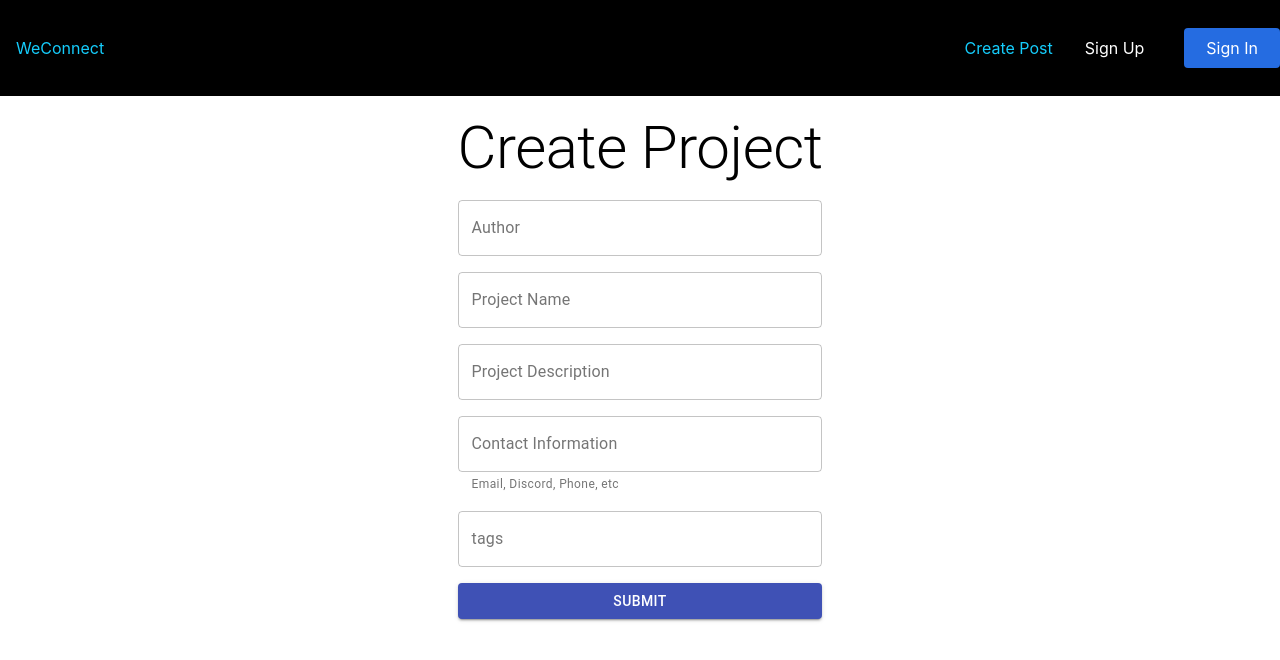
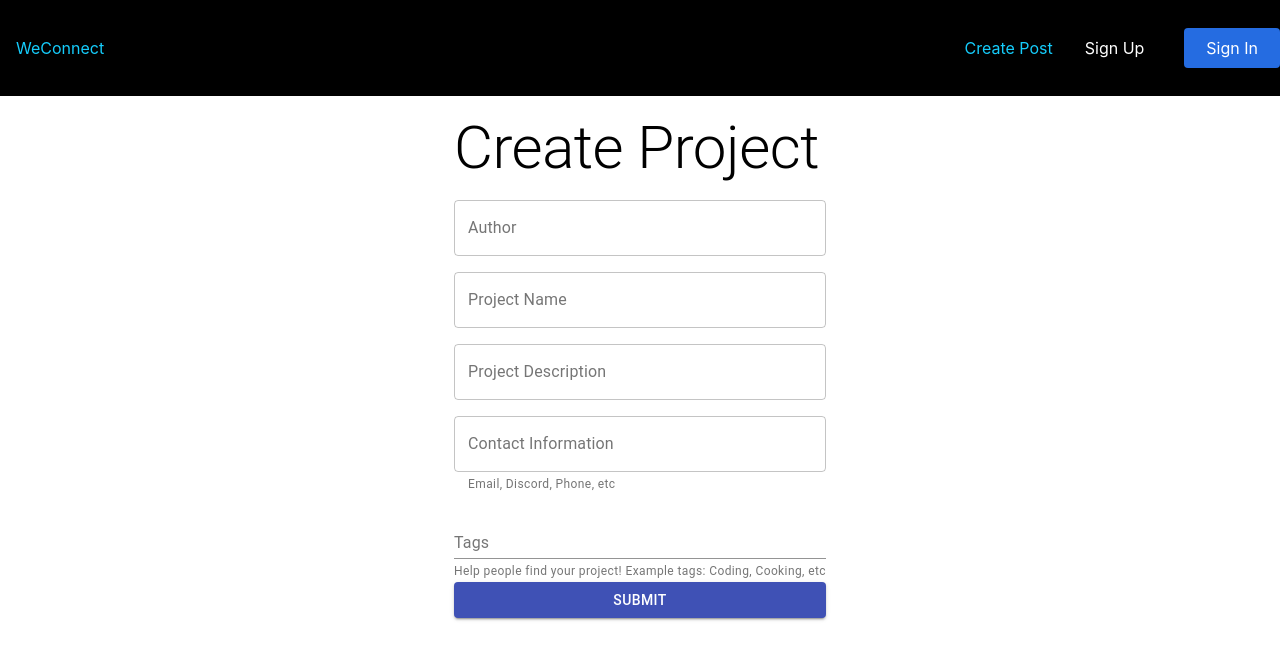
Before and after one commit to ucsb-cs148-s21/1pm-we-connect, a React (Create React App) app in the folder frontend/: page /createPost in a window 1280 px wide. Shown: the top 660 px of the page. Built offline with nearby package versions, Linux system fonts and the light colour scheme.

Commit message:
Add Autocomplete Tag creation component

```diff
--- a/frontend/package.json
+++ b/frontend/package.json
@@ -4,6 +4,7 @@
     "private": true,
     "dependencies": {
         "@material-ui/core": "^4.11.4",
+        "@material-ui/lab": "^4.0.0-alpha.58",
         "@testing-library/jest-dom": "^5.11.10",
         "@testing-library/react": "^11.2.6",
         "@testing-library/user-event": "^12.8.3",
--- a/frontend/src/components/PostForm/index.jsx
+++ b/frontend/src/components/PostForm/index.jsx
@@ -1,5 +1,6 @@
 import React from "react"
-import { TextField, Button, Typography } from "@material-ui/core"
+import { TextField, Button, Typography, Chip } from "@material-ui/core"
+import Autocomplete from '@material-ui/lab/Autocomplete';
 import { makeStyles } from "@material-ui/core/styles"
 import { postProject } from "api-requests"
 import { useForm, Controller } from "react-hook-form"
@@ -32,8 +33,10 @@ const PostForm = () => {
     //     tags: ""
     // }
     const classes = useStyles()
+    const tags = ["hello", "world", "world"]
     const submitForm = (project) => {
-        postProject(project)
+        console.log(project)
+        // postProject(project)
     }
 
     return (
@@ -112,19 +115,35 @@ const PostForm = () => {
                     />
                 )}
             />
+
             <Controller
                 name="tags"
                 control={control}
                 defaultValue=""
                 rules={{ required: "Tags is required" }}
                 render={({ field, fieldState: { error } }) => (
-                    <TextField
+                    <Autocomplete
                         {...field}
-                        error={error}
-                        helperText={error ? error.message : null}
-                        className={classes.formItem}
-                        label={field.name}
-                        variant="outlined"
+                        multiple
+                        value={field.value.length == 0 ? [] : field.value.split(" ")}
+                        options={tags}
+                        freeSolo
+                        getOptionLabel={(option) => option}
+                        onChange={(_, value) => field.onChange(value.join(" "))}
+                        renderInput={(params) => (
+                            <TextField
+                                {...params}
+                                variant="standard"
+                                error={error}
+                                helperText={
+                                    error !== undefined
+                                        ? error.message
+                                        : "Help people find your project! Example tags: Coding, Cooking, etc"
+                                }
+                                label="Tags"
+                                placeholder="Add a Tag"
+                            />
+                        )}
                     />
                 )}
             />
--- a/frontend/src/pages/CreatePost.js
+++ b/frontend/src/pages/CreatePost.js
@@ -2,7 +2,7 @@ import React from "react"
 import PostForm from "../components/PostForm"
 import { makeStyles } from "@material-ui/core/styles"
 
-const useStyles = makeStyles((theme) => ({
+const useStyles = makeStyles((_) => ({
     postPage: {
         display: "flex",
         justifyContent: "space-around",
```
Also changed, not shown: 1 other file (tests, documents, lock files or other folders).
